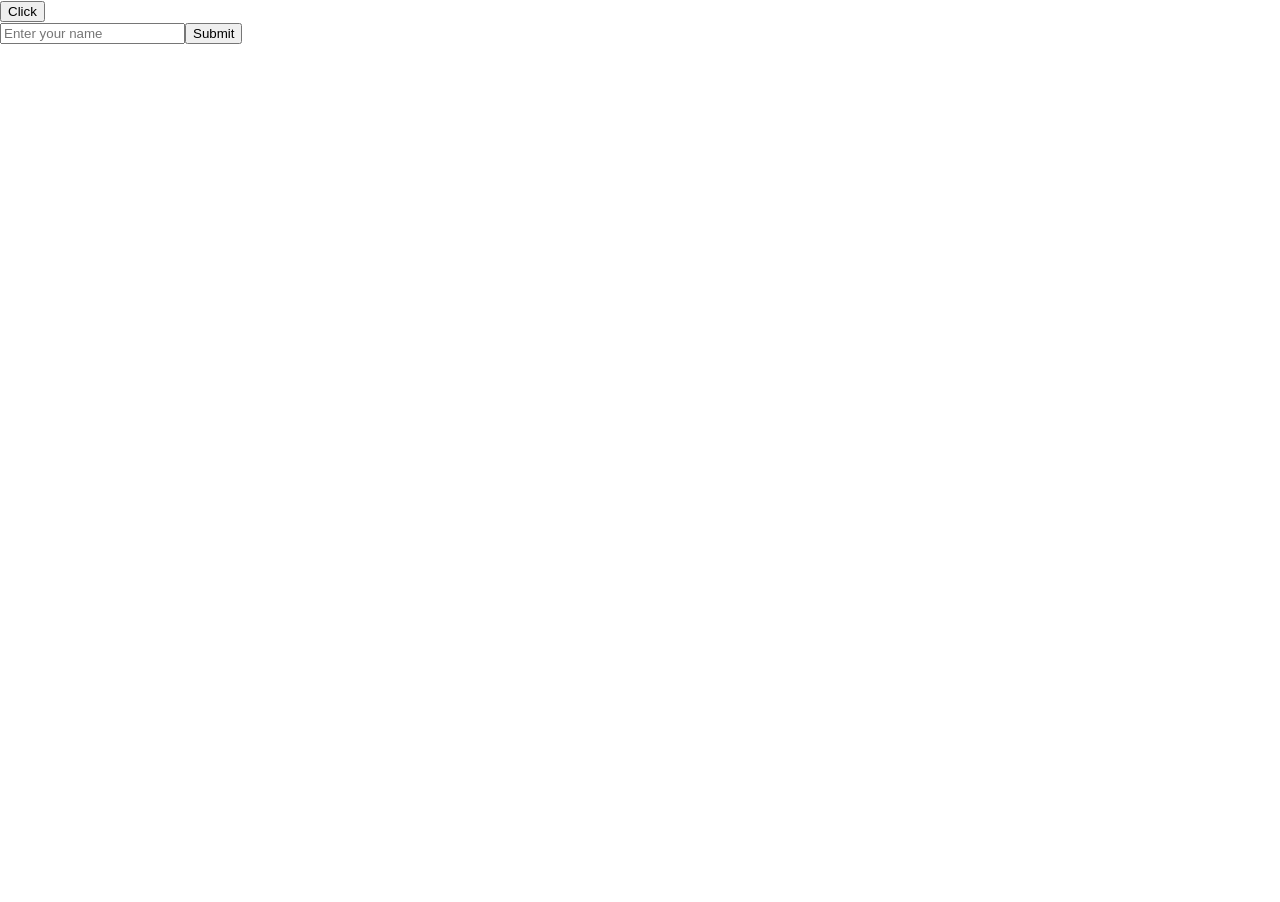
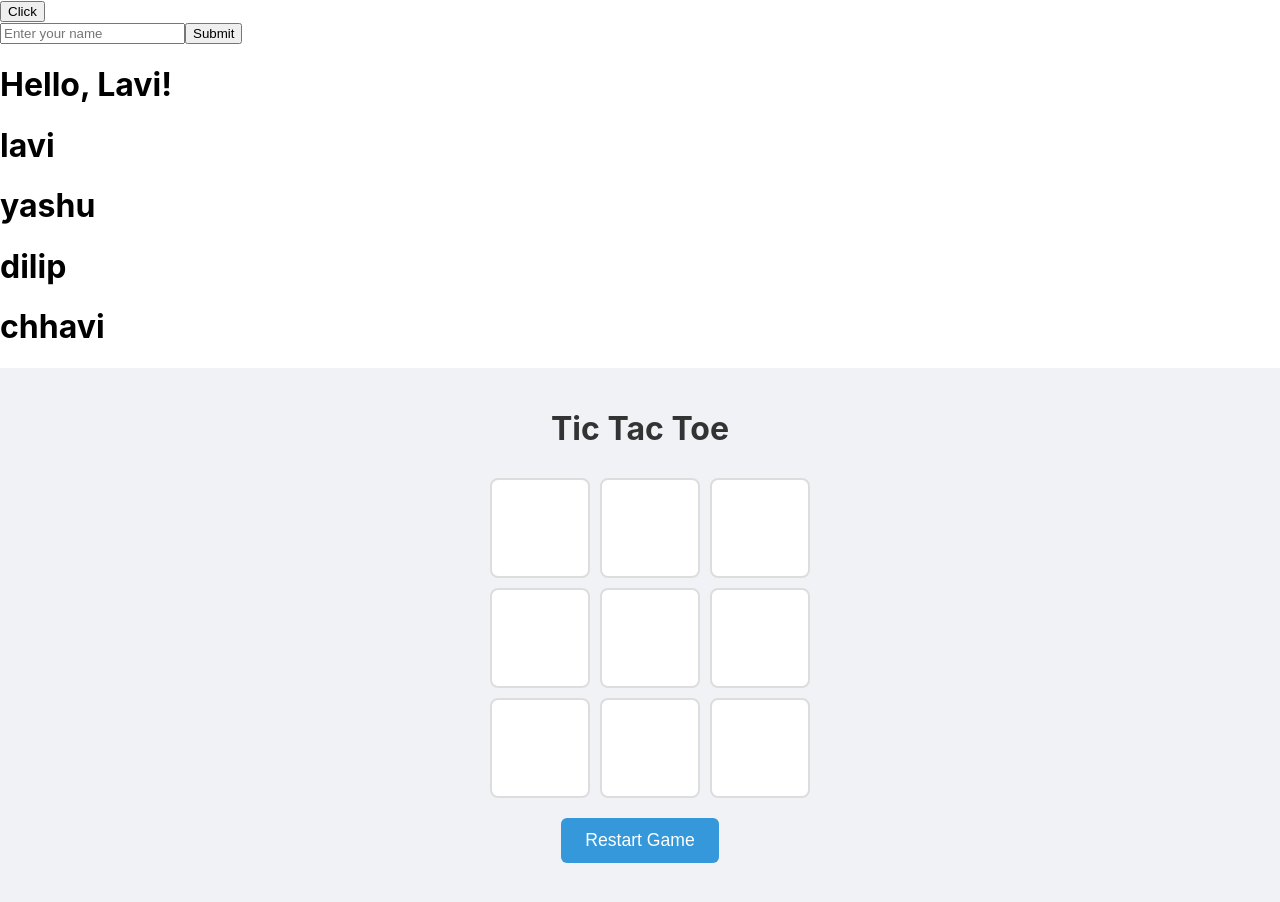
Before and after one commit to LAVIRASTOGI/ReactTutorial, a React (Create React App) app in the folder myapp/: page / in a window 1280 px wide. Shown: the top 902 px of the page. Before the commit the page ends 800 px from the top, so only its background shows below. Built offline with nearby package versions, Linux system fonts and the light colour scheme.

Commit message:
tic tac toe game

```diff
--- a/myapp/src/App.js
+++ b/myapp/src/App.js
@@ -1,6 +1,9 @@
 import React, { useState } from "react";
 import AgeComponent from "./AgeComponent";
 import EventHandler from "./EventHandler";
+import DynamicContent from "./DynamicContent";
+import PropDrillExample from "./PropDrillExample";
+import TicTacToe from "./TicTacToe/TicTacToe";
 
 export default function App() {
   let [age, setAge] = useState(30);
@@ -37,6 +40,17 @@ export default function App() {
 
       {/* event handlers */}
       <EventHandler clickHandler2={(name) => clickHandler(name)} />
+
+      {/* prop drilling */}
+      <PropDrillExample />
+
+      {/* display dymanic list content  */}
+      <DynamicContent />
+
+      {/* to do application  */}
+
+      {/* tic tac toe application */}
+      <TicTacToe />
     </div>
   );
 }
--- /dev/null
+++ b/myapp/src/DynamicContent.jsx
@@ -0,0 +1,15 @@
+import React from "react";
+
+function DynamicContent() {
+  let users = ["lavi", "yashu", "dilip", "chhavi"];
+  const generateId = () => Date.now() + Math.random();
+  return (
+    <div>
+      {users?.map((ele) => (
+        <h1 key={generateId()}>{ele}</h1>
+      ))}
+    </div>
+  );
+}
+
+export default DynamicContent;
--- /dev/null
+++ b/myapp/src/PropDrillExample.js
@@ -0,0 +1,14 @@
+function PropDrillExample() {
+  const user = "Lavi"; // Data that needs to be passed to Child
+  return <Parent user={user} />;
+}
+
+function Parent({ user }) {
+  return <Child user={user} />;
+}
+
+function Child({ user }) {
+  return <h1>Hello, {user}!</h1>;
+}
+
+export default PropDrillExample;
--- /dev/null
+++ b/myapp/src/TicTacToe/TicTacToe.jsx
@@ -0,0 +1,117 @@
+import React, { useState } from "react";
+import "./style.css";
+
+const winPatterns = [
+  [0, 1, 2],
+  [3, 4, 5],
+  [6, 7, 8], // Rows
+  [0, 3, 6],
+  [1, 4, 7],
+  [2, 5, 8], // Columns
+  [0, 4, 8],
+  [2, 4, 6], // Diagonals
+];
+
+function TicTacToe() {
+  const [gameBoard, setGameBoard] = useState(Array(9).fill(null));
+  const [isturn, setIsTurn] = useState(true);
+  const [gameStatus, setGameStatus] = useState({
+    message: "",
+    turn: "X",
+    winningPattern: [],
+  });
+
+  const clickHandlder = (index) => {
+    if (gameBoard[index] || gameStatus.message) return;
+    let newGameBoard = [...gameBoard];
+    newGameBoard[index] = isturn ? "X" : "O";
+    setGameBoard(newGameBoard);
+    setIsTurn(!isturn);
+    winnerPlay(isturn, newGameBoard);
+  };
+
+  const winnerPlay = (isturn, currentGame) => {
+    let moveStatus = {
+      message: "draw",
+      turn: isturn ? "X" : "O",
+      winningPattern: [],
+    };
+
+    for (let winMove of winPatterns) {
+      const [a, b, c] = winMove;
+      if (currentGame[a] && currentGame[b] && currentGame[c]) {
+        if (
+          currentGame[a] === currentGame[b] &&
+          currentGame[b] === currentGame[c]
+        ) {
+          moveStatus = {
+            ...moveStatus,
+            message: "Winner",
+            winningPattern: [a, b, c],
+          };
+          break;
+        }
+      }
+    }
+
+    if (moveStatus.message !== "Winner") {
+      if (currentGame.includes(null)) {
+        setGameStatus({ ...moveStatus, message: "" });
+        return;
+      } else {
+        setGameStatus({
+          ...moveStatus,
+          message: "Draw",
+        });
+      }
+    }
+    setGameStatus(moveStatus);
+  };
+
+  const resetGame = () => {
+    setGameBoard(Array(9).fill(null));
+    setIsTurn(true);
+    setGameStatus({
+      message: "",
+      turn: "X",
+      winningPattern: [],
+    });
+  };
+
+  return (
+    <div className="game-container">
+      <h1 className="game-title">Tic Tac Toe</h1>
+      <div className="gridContainer">
+        {gameBoard.map((ele, index) => (
+          <button
+            key={index}
+            className={`cell ${
+              gameStatus.winningPattern.includes(index) ? "winner" : ""
+            }`}
+            onClick={() => clickHandlder(index)}
+          >
+            <span className={ele === "X" ? "x-mark" : "o-mark"}>{ele}</span>
+          </button>
+        ))}
+      </div>
+
+      {gameStatus?.message && (
+        <div className="winnerContainer">
+          <h2>
+            {gameStatus?.message === "Winner" ? (
+              <>{gameStatus.turn} is the Winner!</>
+            ) : (
+              "Game is Draw!"
+            )}
+          </h2>
+        </div>
+      )}
+
+      <button className="buttonRestart" onClick={resetGame}>
+        Restart Game
+      </button>
+    </div>
+  );
+}
+
+export default TicTacToe;
--- /dev/null
+++ b/myapp/src/TicTacToe/style.css
@@ -0,0 +1,102 @@
+.game-container {
+  display: flex;
+  flex-direction: column;
+  align-items: center;
+  padding: 20px;
+  min-height: 100vh;
+  background-color: #f0f2f5;
+}
+
+.game-title {
+  color: #333;
+  margin-bottom: 30px;
+}
+
+.gridContainer {
+  display: grid;
+  grid-template-columns: repeat(3, 1fr);
+  gap: 10px;
+  max-width: 300px;
+  margin: 0 auto;
+}
+
+.cell {
+  width: 100px;
+  height: 100px;
+  background-color: white;
+  border: 2px solid #ddd;
+  border-radius: 8px;
+  font-size: 2.5rem;
+  font-weight: bold;
+  cursor: pointer;
+  transition: all 0.3s ease;
+  display: flex;
+  align-items: center;
+  justify-content: center;
+}
+
+.cell:hover {
+  background-color: #f8f9fa;
+}
+
+.cell span {
+  font-size: 40px;
+  line-height: 40px;
+}
+
+.x-mark {
+  color: #e74c3c;
+}
+
+.o-mark {
+  color: #3498db;
+}
+
+.winner {
+  background-color: rgba(46, 204, 113, 0.2);
+  border-color: #2ecc71;
+}
+
+.winner span {
+  color: #27ae60;
+}
+
+.winnerContainer {
+  margin-top: 20px;
+  text-align: center;
+}
+
+.winnerContainer h2 {
+  color: #2ecc71;
+  font-size: 1.5rem;
+}
+
+.buttonRestart {
+  margin-top: 20px;
+  padding: 12px 24px;
+  font-size: 1.1rem;
+  background-color: #3498db;
+  color: white;
+  border: none;
+  border-radius: 6px;
+  cursor: pointer;
+  transition: background-color 0.3s ease;
+}
+
+.buttonRestart:hover {
+  background-color: #2980b9;
+}
+
+/* Responsive Design */
+@media (max-width: 400px) {
+  .cell {
+    width: 80px;
+    height: 80px;
+    font-size: 2rem;
+  }
+
+  .cell span {
+    font-size: 32px;
+    line-height: 32px;
+  }
+}
```
Also changed, not shown: myapp/src/TodoAppliation.jsx (added, +12 -0 lines).
